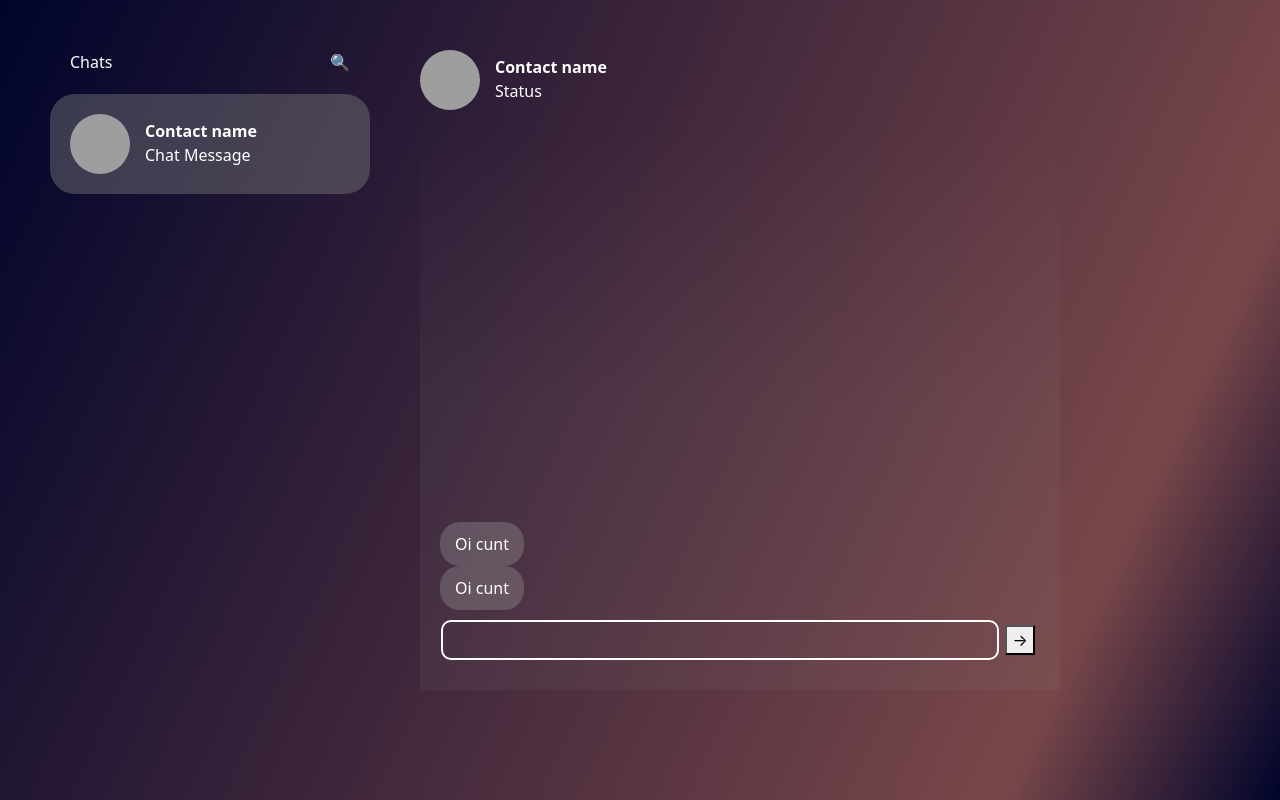
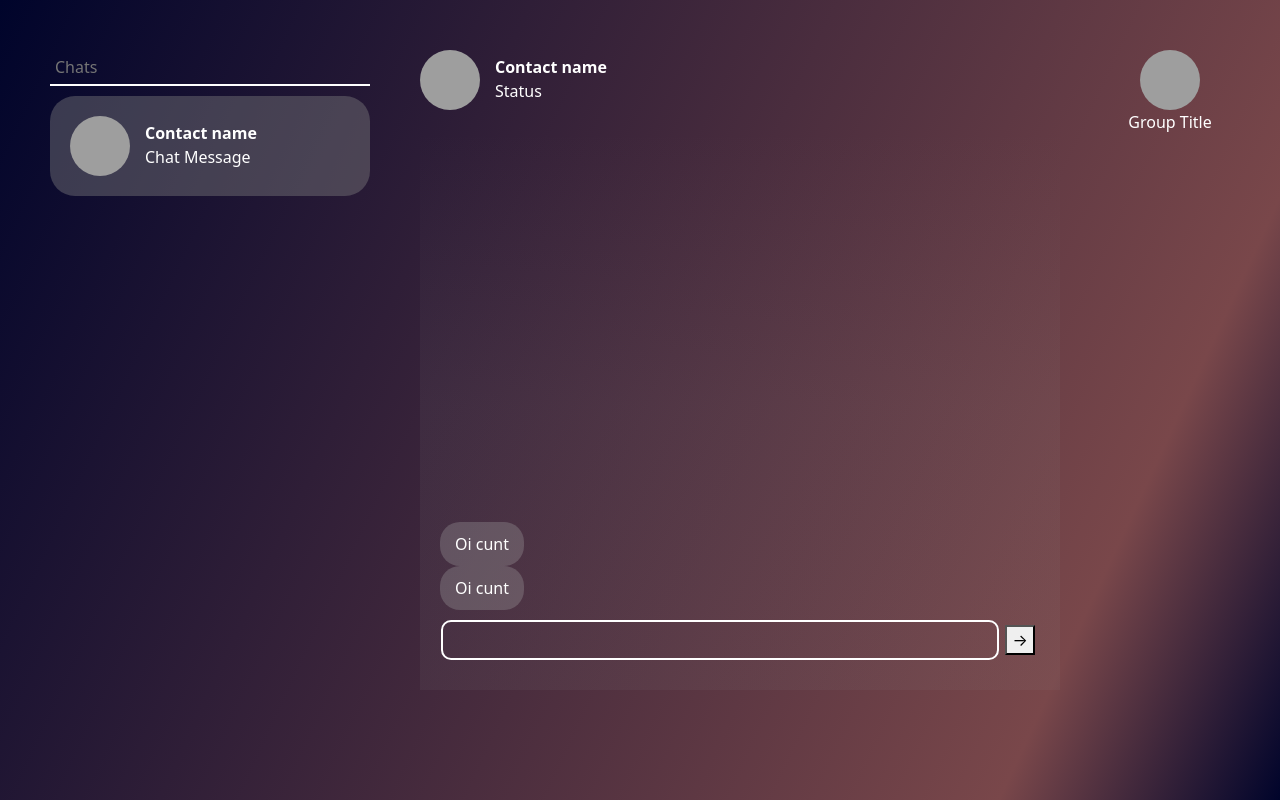
Before and after one commit to ArthurAndradee/Chat-App, a React (Create React App) app: page / in a window 1280 px wide. Both pictures are taken after typing "Sample" into the empty fields and a click on the button "Entrar". Built offline with nearby package versions, Linux system fonts and the light colour scheme; grey boxes are pictures that could not be loaded.

Commit message:
Style: Stylized group component

```diff
--- a/src/Pages/ChatsPage/ChatPage.css
+++ b/src/Pages/ChatsPage/ChatPage.css
@@ -10,21 +10,25 @@
     background: linear-gradient(115deg, rgba(0,4,43,1) 0%, rgba(121,71,74,1) 83%, rgba(0,4,43,1) 100%);
     filter: progid:DXImageTransform.Microsoft.gradient(startColorstr="#00042b",endColorstr="#00042b",GradientType=1);
 
-    color: #FFF;
+    color: #FFFFFF;
+
 }
 
-.contacts-container, .chat-container {
-    margin: 50px 0 50px 50px;
-}
+.contacts-container {
+    .search-container {
+        .search-about {
+            width: 25vw;
+            color: #FFFFFF;
+            padding: 5px 5px;
 
-.search-container {
-    padding: 0px 20px 20px 20px;
+            border: none;
+            outline: none;
+            margin-bottom: 10px;
 
-    .search-button {
-        margin-left: auto;
+            background: transparent;
+            border-bottom: 2px solid #FFFFFF;
         }
     }
-
 
     .contact-container {
         width: 25vw;
@@ -33,20 +37,6 @@
 
         background-color: #82828269;
         border-radius: 25px;
-}
-
-.chat-picture {
-    height: 60px;
-    width: 60px;
-
-    border-radius: 50%;
-}
-
-.chat-info {
-    padding: 5px 15px;
-
-    .chat-name {
-        font-weight: 700;
     }
 }
 
@@ -63,6 +53,7 @@
     background: -webkit-linear-gradient(0deg, rgba(142,142,142,0.08883443940121472) 51%, rgba(206,206,206,0) 100%);
     background: linear-gradient(0deg, rgba(142,142,142,0.08883443940121472) 51%, rgba(206,206,206,0) 100%);
     filter: progid:DXImageTransform.Microsoft.gradient(startColorstr="#8e8e8e",endColorstr="#cecece",GradientType=1);
+
     .messages-box {
         height: 57.5vh;
         margin-bottom: 10px;
@@ -76,7 +67,6 @@
             background-color: rgba(165, 165, 165, 0.311);
         }
     }
-
 
     .message-form {
         display: flex;
@@ -109,3 +99,33 @@
         }
     }
 }
+
+.about-container {
+    width: 25vw;
+
+    text-align: center;
+
+    .about-info {
+        margin-top: 50px;
+    }
+
+}
+
+.contacts-container, .chat-container {
+    margin: 50px 0 50px 50px;
+}
+
+.chat-picture {
+    height: 60px;
+    width: 60px;
+
+    border-radius: 50%;
+}
+
+.chat-info {
+    padding: 5px 15px;
+
+    .chat-name {
+        font-weight: 700;
+    }
+}
--- a/src/Pages/ChatsPage/ChatsPage.tsx
+++ b/src/Pages/ChatsPage/ChatsPage.tsx
@@ -15,15 +15,14 @@ function ChatsPage({ messages, currentUserId }: MessageProps) {
   const [showAboutContainer, setShowAboutContainer] = useState(false);
 
   useEffect(() => {
-    setShowAboutContainer(false);
+    setShowAboutContainer(true);
   }, []);
 
   return (
     <div className="sections-container">
       <section className='contacts-container'>
         <header className='d-flex search-container'>
-          <div className='search-about'>Chats</div>
-          <div className='search-button'>🔍</div>
+          <input className='search-about' placeholder='Chats'/>
         </header>
         {/* Example contact component */}
         <div className='contact-container d-flex'>
@@ -37,7 +36,7 @@ function ChatsPage({ messages, currentUserId }: MessageProps) {
       </section>
       <section className='chat-container'>
         <header className='d-flex'>
-          <img className='chat-picture' src='https://hips.hearstapps.com/hmg-prod/images/frenchie-the-boys-season-3-1655812929.jpg?crop=0.253xw:0.380xh;0.580xw,0.0484xh&resize=980:*' alt='nick from the office' />
+          <img className='chat-picture' onClick={() => setShowAboutContainer(!showAboutContainer)} src='https://hips.hearstapps.com/hmg-prod/images/frenchie-the-boys-season-3-1655812929.jpg?crop=0.253xw:0.380xh;0.580xw,0.0484xh&resize=980:*' alt='nick from the office' />
           <div className='chat-info'>
             <div className='chat-name'>Contact name</div>
             <div className='chat-status'>Status</div>
@@ -66,8 +65,10 @@ function ChatsPage({ messages, currentUserId }: MessageProps) {
       </section>
       {showAboutContainer &&
       <section className='about-container'>
-        <img src='https://hips.hearstapps.com/hmg-prod/images/frenchie-the-boys-season-3-1655812929.jpg?crop=0.253xw:0.380xh;0.580xw,0.0484xh&resize=980:*' alt='group-pic' />
-        <div>Group Title</div>
+        <div className='about-info'>
+          <img className='chat-picture' src='https://hips.hearstapps.com/hmg-prod/images/frenchie-the-boys-season-3-1655812929.jpg?crop=0.253xw:0.380xh;0.580xw,0.0484xh&resize=980:*' alt='group-pic' />
+          <div>Group Title</div>
+        </div>
       </section>
       }
     </div>
```
Lines whose indentation alone changed are shown as unchanged.
